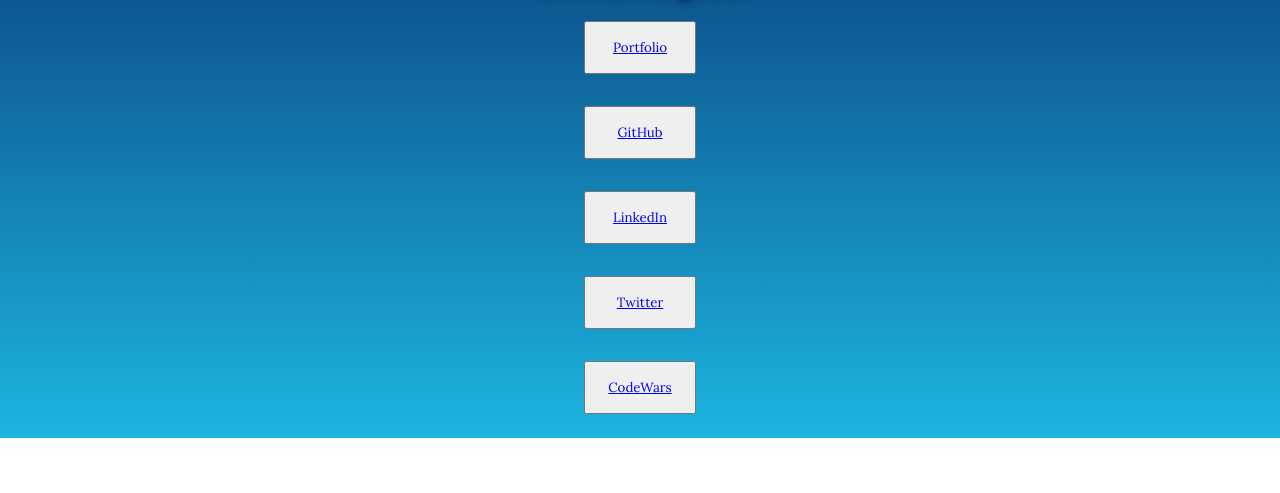
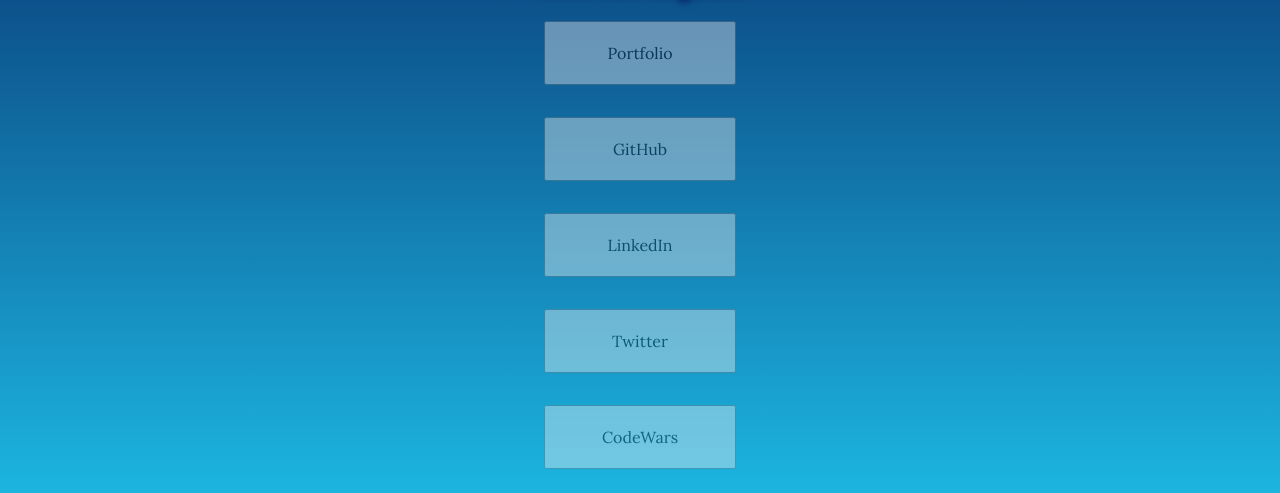
Before and after one commit to DavidRod1865/linktree, a plain HTML site: page index.html in a window 1280 px wide. Shown: the part 403-896 px from the top of the page. Before the commit the page ends 841 px from the top, so only its background shows below. Drawn offline with Linux system fonts and the light colour scheme.

Commit message:
Updated Button CSS

```diff
--- a/style.css
+++ b/style.css
@@ -55,8 +55,22 @@ body {
         .links {
             margin: 1rem;
             padding: 1rem;
-            width: 7rem;
+            width: 12rem;
+            height: 4rem;
+            opacity: 40%;
+            transition: transform 450ms;
         }
+
+            .links:hover {
+                opacity: 100%;
+                transform: translateY(-10px) translateX(-5px);
+            }
+
+            .links a {
+                text-decoration: none;
+                font-size: 1rem;
+                color: black;
+            }
 
     /* smartphones, iPhone, portrait 480x320 phones */
     @media (max-width:320px)  {
```
